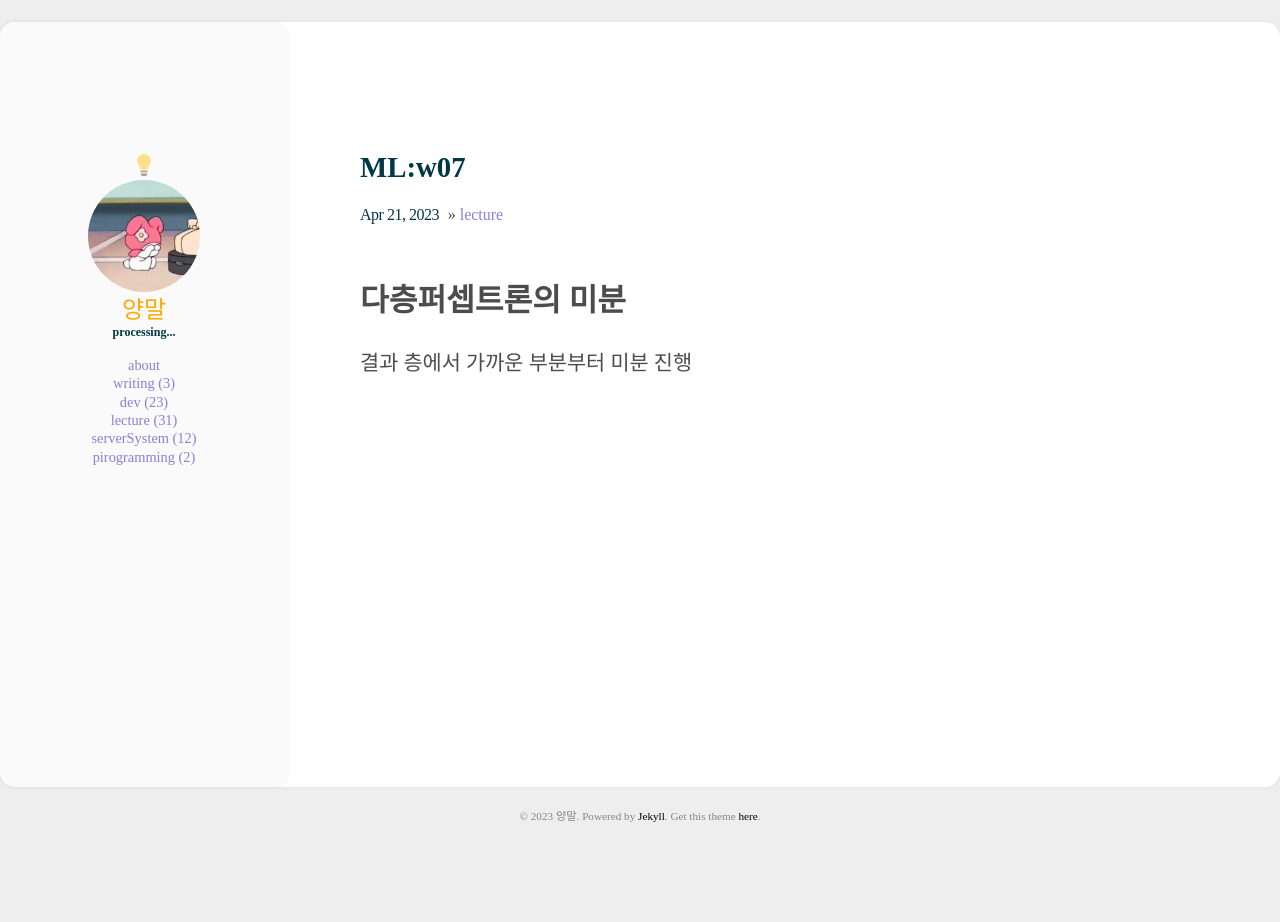
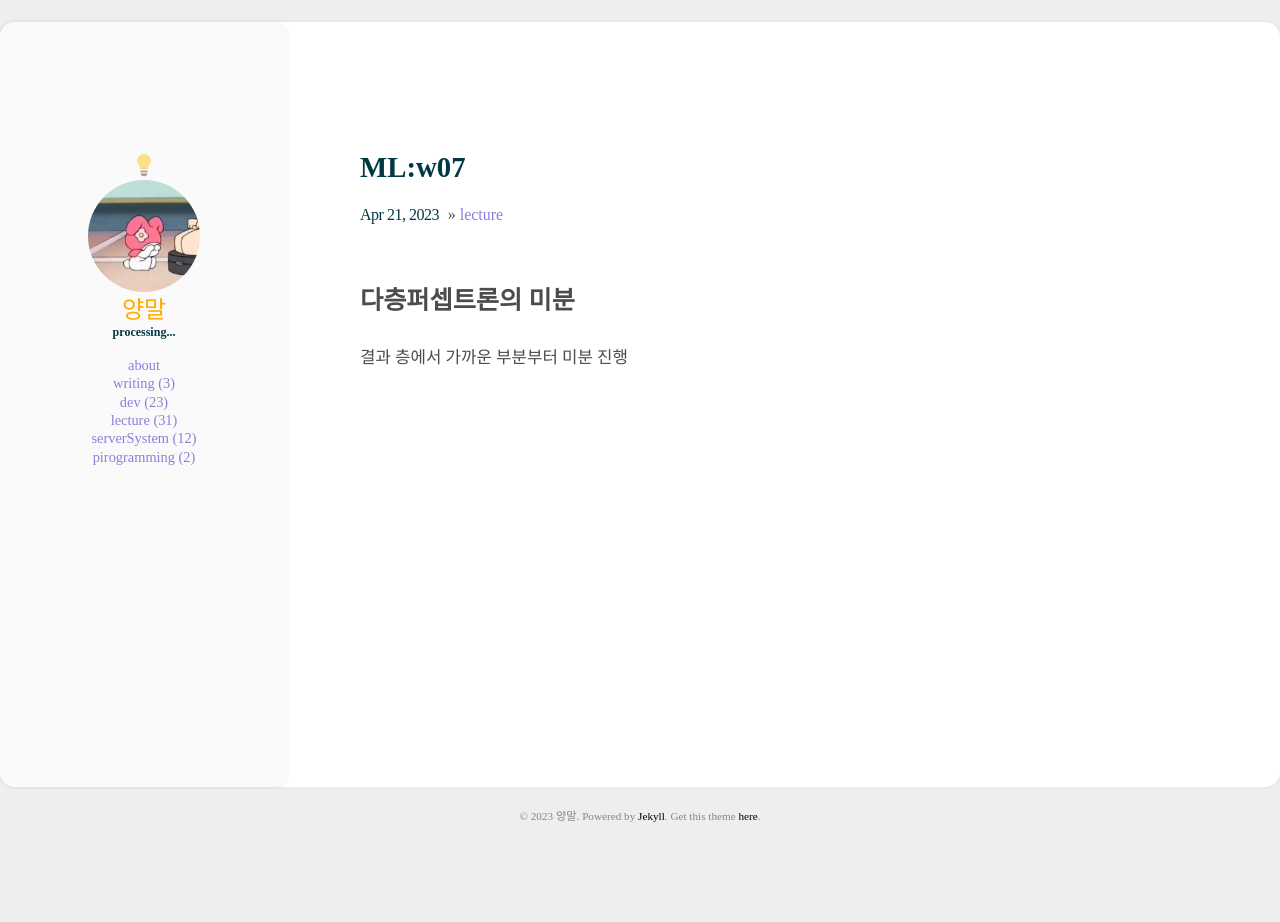
Before and after one commit to ywonchae1/ywonchae1.github.io, a Jekyll site: the page built from _posts/2023-04-21-ML_w07.md, in a window 1280 px wide. Built offline with Jekyll 4.4.1, drawn with Linux system fonts in a browser that asks for light colours; some web fonts are replaced.

Commit message:
style: font size

```diff
--- a/assets/css/main.scss
+++ b/assets/css/main.scss
@@ -646,7 +646,7 @@ a {
 }
 
 .post_content {
-    font-size: 1.3rem;
+    font-size: 1.05rem;
     line-height: 2rem;
     color: var(--post_text);
 
```
